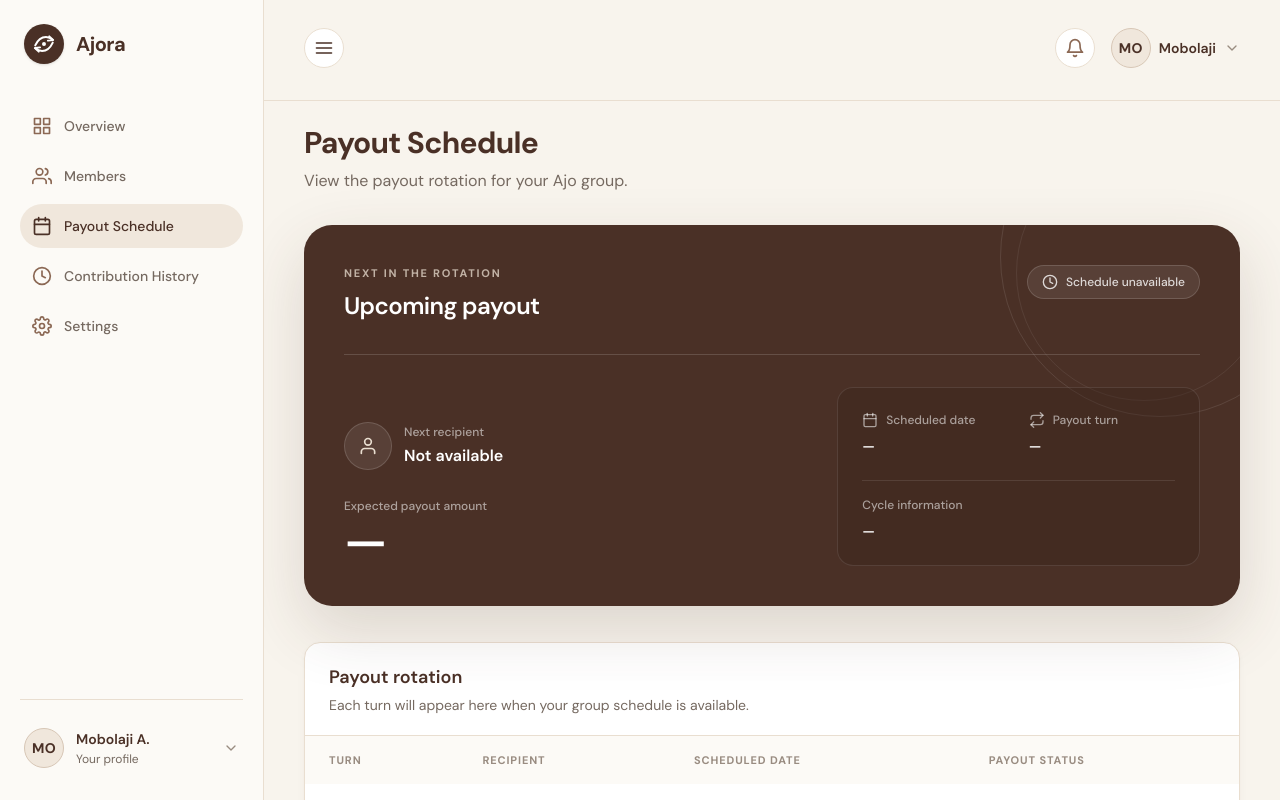
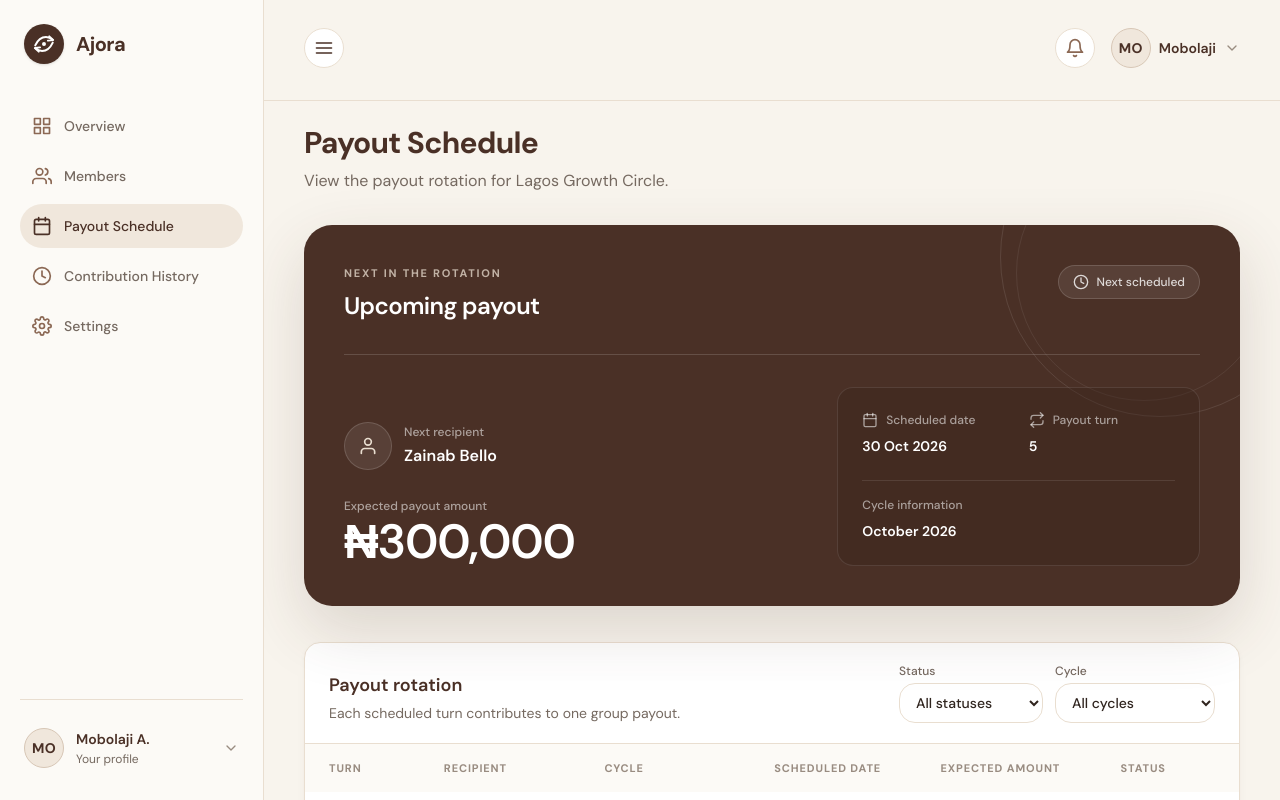
Before and after one commit to Bolazcoding/ajora, a Next.js app: page /payout-schedule in a window 1280 px wide. Built offline with nearby package versions, Linux system fonts and the light colour scheme.

Commit message:
integrated data into the payout schedule

```diff
--- a/app/_components/PayoutScheduleOverview.tsx
+++ b/app/_components/PayoutScheduleOverview.tsx
@@ -1,8 +1,62 @@
+"use client";
+
+import { useState } from "react";
 import DashboardShell from "./DashboardShell";
 import { FiCalendar, FiClock, FiRepeat, FiUser } from "react-icons/fi";
 import EmptyState from "../_ui/EmptyState";
+import StatusBadge from "../_ui/StatusBadge";
+import {
+  activeAjoGroup,
+  ajoMembers,
+  calculatePayoutAmount,
+  contributionCycles,
+  payoutSchedule,
+  type PayoutStatus,
+} from "../_data/mockData";
+import { formatDate, formatNaira } from "../_ui/formatters";
+
+type StatusFilter = "all" | PayoutStatus;
 
 export default function PayoutScheduleOverview() {
+  const [statusFilter, setStatusFilter] = useState<StatusFilter>("all");
+  const [cycleFilter, setCycleFilter] = useState("all");
+
+  const groupPayouts = payoutSchedule
+    .filter((payout) => payout.groupId === activeAjoGroup.id)
+    .slice()
+    .sort((a, b) => a.turn - b.turn);
+  const scheduledCycleIds = new Set(groupPayouts.map((payout) => payout.cycleId));
+  const availableCycles = contributionCycles.filter(
+    (cycle) =>
+      cycle.groupId === activeAjoGroup.id && scheduledCycleIds.has(cycle.id),
+  );
+  const nextPayout = groupPayouts
+    .filter((payout) => payout.status === "upcoming")
+    .slice()
+    .sort(
+      (a, b) =>
+        a.payoutDate.localeCompare(b.payoutDate) || a.turn - b.turn,
+    )[0];
+  const nextRecipient = ajoMembers.find(
+    (member) => member.id === nextPayout?.recipientMemberId,
+  );
+  const nextCycle = contributionCycles.find(
+    (cycle) => cycle.id === nextPayout?.cycleId,
+  );
+  const expectedPayoutAmount = calculatePayoutAmount();
+
+  const visiblePayouts = groupPayouts.filter(
+    (payout) =>
+      (statusFilter === "all" || payout.status === statusFilter) &&
+      (cycleFilter === "all" || payout.cycleId === cycleFilter),
+  );
+  const hasFilters = statusFilter !== "all" || cycleFilter !== "all";
+
+  function clearFilters() {
+    setStatusFilter("all");
+    setCycleFilter("all");
+  }
+
   return (
     <DashboardShell activeItem="Payout Schedule">
       <div className="mx-auto pb-10 w-full max-w-6xl">
@@ -11,7 +65,7 @@ export default function PayoutScheduleOverview() {
             Payout Schedule
           </h2>
           <p className="mt-2 text-sm leading-6 text-text-secondary sm:text-base">
-            View the payout rotation for your Ajo group.
+            View the payout rotation for {activeAjoGroup.name}.
           </p>
         </div>
 
@@ -40,12 +94,20 @@ export default function PayoutScheduleOverview() {
                   Upcoming payout
                 </h3>
               </div>
+              {nextPayout ? (
                 <span className="inline-flex items-center gap-2 rounded-full border border-white/15 bg-white/[0.08] px-3.5 py-2 text-xs font-medium text-white/80">
                   <FiClock aria-hidden="true" className="size-4" />
-                Schedule unavailable
+                  Next scheduled
                 </span>
+              ) : (
+                <span className="inline-flex items-center gap-2 rounded-full border border-white/15 bg-white/[0.08] px-3.5 py-2 text-xs font-medium text-white/80">
+                  <FiClock aria-hidden="true" className="size-4" />
+                  No upcoming payout
+                </span>
+              )}
             </div>
 
+            {nextPayout ? (
               <div className="mt-7 grid gap-6 border-t border-white/15 pt-6 sm:mt-8 sm:grid-cols-[minmax(0,1fr)_minmax(15rem,0.8fr)] sm:items-end sm:gap-10 sm:pt-8">
                 <div>
                   <div className="flex items-center gap-3">
@@ -57,7 +119,7 @@ export default function PayoutScheduleOverview() {
                         Next recipient
                       </p>
                       <p className="mt-1 text-base font-semibold text-white">
-                      Not available
+                        {nextRecipient?.fullName ?? "Recipient unavailable"}
                       </p>
                     </div>
                   </div>
@@ -65,7 +127,7 @@ export default function PayoutScheduleOverview() {
                     Expected payout amount
                   </p>
                   <p className="mt-1 font-sans text-4xl font-semibold tracking-tight text-white sm:text-5xl">
-                  &mdash;
+                    {formatNaira(expectedPayoutAmount)}
                   </p>
                 </div>
 
@@ -76,7 +138,7 @@ export default function PayoutScheduleOverview() {
                       <p className="text-xs font-medium">Scheduled date</p>
                     </div>
                     <p className="mt-2 text-sm font-semibold text-white">
-                    &mdash;
+                      {formatDate(nextPayout.payoutDate)}
                     </p>
                   </div>
                   <div>
@@ -85,7 +147,7 @@ export default function PayoutScheduleOverview() {
                       <p className="text-xs font-medium">Payout turn</p>
                     </div>
                     <p className="mt-2 text-sm font-semibold text-white">
-                    &mdash;
+                      {nextPayout.turn}
                     </p>
                   </div>
                   <div className="col-span-2 border-t border-white/10 pt-4">
@@ -93,11 +155,18 @@ export default function PayoutScheduleOverview() {
                       Cycle information
                     </p>
                     <p className="mt-2 text-sm font-semibold text-white">
-                    &mdash;
+                      {nextCycle?.label ?? nextPayout.cycleId}
                     </p>
                   </div>
                 </div>
               </div>
+            ) : (
+              <div className="mt-7 border-t border-white/15 pt-6">
+                <p className="text-sm text-white/75">
+                  There are no upcoming payouts in the current group schedule.
+                </p>
+              </div>
+            )}
           </div>
         </section>
 
@@ -105,7 +174,8 @@ export default function PayoutScheduleOverview() {
           aria-labelledby="payout-rotation-title"
           className="mt-8 overflow-hidden rounded-2xl border border-border bg-white shadow-card sm:mt-9"
         >
-          <div className="border-b border-border px-5 py-5 sm:px-6">
+          <div className="flex flex-col gap-4 border-b border-border px-5 py-5 sm:flex-row sm:items-end sm:justify-between sm:px-6">
+            <div>
               <h3
                 id="payout-rotation-title"
                 className="text-base font-semibold text-primary sm:text-lg"
@@ -113,49 +183,179 @@ export default function PayoutScheduleOverview() {
                 Payout rotation
               </h3>
               <p className="mt-1 text-xs leading-5 text-text-secondary sm:text-sm">
-              Each turn will appear here when your group schedule is available.
+                Each scheduled turn contributes to one group payout.
               </p>
             </div>
+            <div className="grid grid-cols-2 gap-3 sm:flex sm:items-center">
+              <label className="flex min-w-0 flex-col gap-1 text-xs font-medium text-text-secondary">
+                Status
+                <select
+                  aria-label="Filter payouts by status"
+                  value={statusFilter}
+                  onChange={(event) =>
+                    setStatusFilter(event.target.value as StatusFilter)
+                  }
+                  className="h-10 rounded-lg border border-border bg-white px-3 text-sm text-text-primary outline-none focus:border-secondary focus:ring-2 focus:ring-focus/20 sm:min-w-36"
+                >
+                  <option value="all">All statuses</option>
+                  <option value="completed">Completed</option>
+                  <option value="upcoming">Upcoming</option>
+                </select>
+              </label>
+              <label className="flex min-w-0 flex-col gap-1 text-xs font-medium text-text-secondary">
+                Cycle
+                <select
+                  aria-label="Filter payouts by cycle"
+                  value={cycleFilter}
+                  onChange={(event) => setCycleFilter(event.target.value)}
+                  className="h-10 rounded-lg border border-border bg-white px-3 text-sm text-text-primary outline-none focus:border-secondary focus:ring-2 focus:ring-focus/20 sm:min-w-40"
+                >
+                  <option value="all">All cycles</option>
+                  {availableCycles.map((cycle) => (
+                    <option key={cycle.id} value={cycle.id}>
+                      {cycle.label}
+                    </option>
+                  ))}
+                </select>
+              </label>
+            </div>
+          </div>
 
+          {visiblePayouts.length === 0 ? (
+            <div className="px-5 py-14 text-center">
+              <EmptyState
+                icon={FiRepeat}
+                title="No payouts match these filters"
+                description="Choose another status or cycle to view scheduled payouts."
+              />
+              {hasFilters && (
+                <button
+                  type="button"
+                  onClick={clearFilters}
+                  className="mt-5 rounded-lg px-3 py-2 text-sm font-semibold text-primary underline decoration-primary/30 underline-offset-4 hover:text-primary-hover focus-visible:outline-2 focus-visible:outline-focus focus-visible:outline-offset-2"
+                >
+                  Clear filters
+                </button>
+              )}
+            </div>
+          ) : (
+            <>
               <div className="hidden overflow-x-auto md:block">
-            <table className="w-full min-w-[40rem] border-collapse text-left">
+                <table className="w-full min-w-[52rem] border-collapse text-left">
                   <thead>
                     <tr className="bg-surface-soft text-[0.6875rem] font-semibold uppercase tracking-[0.08em] text-text-muted">
-                  <th scope="col" className="px-6 py-4">
-                    Turn
-                  </th>
-                  <th scope="col" className="px-6 py-4">
-                    Recipient
-                  </th>
-                  <th scope="col" className="px-6 py-4">
-                    Scheduled date
-                  </th>
-                  <th scope="col" className="px-6 py-4">
-                    Payout status
-                  </th>
+                      <th scope="col" className="px-6 py-4">Turn</th>
+                      <th scope="col" className="px-6 py-4">Recipient</th>
+                      <th scope="col" className="px-6 py-4">Cycle</th>
+                      <th scope="col" className="px-6 py-4">Scheduled date</th>
+                      <th scope="col" className="px-6 py-4">Expected amount</th>
+                      <th scope="col" className="px-6 py-4">Status</th>
                     </tr>
                   </thead>
-              <tbody>
-                <tr>
-                  <td colSpan={4} className="px-6 py-16 text-center">
-                    <EmptyState
-                      icon={FiRepeat}
-                      title="No payout schedule yet"
-                      description="Payout turns will appear here when your Ajo group schedule is connected."
-                    />
+                  <tbody className="divide-y divide-border">
+                    {visiblePayouts.map((payout) => {
+                      const recipient = ajoMembers.find(
+                        (member) => member.id === payout.recipientMemberId,
+                      );
+                      const cycle = contributionCycles.find(
+                        (item) => item.id === payout.cycleId,
+                      );
+                      const isNext = payout.id === nextPayout?.id;
+
+                      return (
+                        <tr
+                          key={payout.id}
+                          className={isNext ? "bg-primary-light/40" : ""}
+                        >
+                          <td className="px-6 py-4 text-sm font-semibold text-text-primary">
+                            <span className="inline-flex items-center gap-2">
+                              {payout.turn}
+                              {isNext && (
+                                <span className="rounded-full bg-primary px-2 py-0.5 text-[0.625rem] font-semibold uppercase tracking-wide text-white">
+                                  Next
+                                </span>
+                              )}
+                            </span>
+                          </td>
+                          <td className="px-6 py-4 text-sm font-medium text-text-primary">
+                            {recipient?.fullName ?? "Recipient unavailable"}
+                          </td>
+                          <td className="px-6 py-4 text-sm text-text-secondary">
+                            {cycle?.label ?? payout.cycleId}
+                          </td>
+                          <td className="px-6 py-4 text-sm text-text-secondary">
+                            {formatDate(payout.payoutDate)}
+                          </td>
+                          <td className="px-6 py-4 text-sm font-medium text-text-primary">
+                            {formatNaira(expectedPayoutAmount)}
+                          </td>
+                          <td className="px-6 py-4">
+                            <StatusBadge status={payout.status} />
                           </td>
                         </tr>
+                      );
+                    })}
                   </tbody>
                 </table>
               </div>
 
-          <div className="px-5 py-14 text-center md:hidden">
-            <EmptyState
-              icon={FiRepeat}
-              title="No payout schedule yet"
-              description="Payout turns will appear here when your Ajo group schedule is connected."
-            />
+              <ol className="divide-y divide-border md:hidden">
+                {visiblePayouts.map((payout) => {
+                  const recipient = ajoMembers.find(
+                    (member) => member.id === payout.recipientMemberId,
+                  );
+                  const cycle = contributionCycles.find(
+                    (item) => item.id === payout.cycleId,
+                  );
+                  const isNext = payout.id === nextPayout?.id;
+
+                  return (
+                    <li
+                      key={payout.id}
+                      className={`p-4 sm:p-5 ${isNext ? "bg-primary-light/40" : ""}`}
+                    >
+                      <div className="flex items-start justify-between gap-3">
+                        <div>
+                          <p className="text-sm font-semibold text-text-primary">
+                            Turn {payout.turn}
+                            {isNext && (
+                              <span className="ml-2 rounded-full bg-primary px-2 py-0.5 text-[0.625rem] font-semibold uppercase tracking-wide text-white">
+                                Next
+                              </span>
+                            )}
+                          </p>
+                          <p className="mt-1 text-sm text-text-secondary">
+                            {recipient?.fullName ?? "Recipient unavailable"}
+                          </p>
                         </div>
+                        <StatusBadge status={payout.status} />
+                      </div>
+                      <dl className="mt-4 grid grid-cols-2 gap-x-4 gap-y-3 text-xs">
+                        <div>
+                          <dt className="text-text-muted">Cycle</dt>
+                          <dd className="mt-1 font-semibold text-text-primary">
+                            {cycle?.label ?? payout.cycleId}
+                          </dd>
+                        </div>
+                        <div>
+                          <dt className="text-text-muted">Scheduled date</dt>
+                          <dd className="mt-1 font-semibold text-text-primary">
+                            {formatDate(payout.payoutDate)}
+                          </dd>
+                        </div>
+                        <div>
+                          <dt className="text-text-muted">Expected amount</dt>
+                          <dd className="mt-1 font-semibold text-text-primary">
+                            {formatNaira(expectedPayoutAmount)}
+                          </dd>
+                        </div>
+                      </dl>
+                    </li>
+                  );
+                })}
+              </ol>
+            </>
+          )}
         </section>
       </div>
     </DashboardShell>
```
Lines whose indentation alone changed are shown as unchanged.
